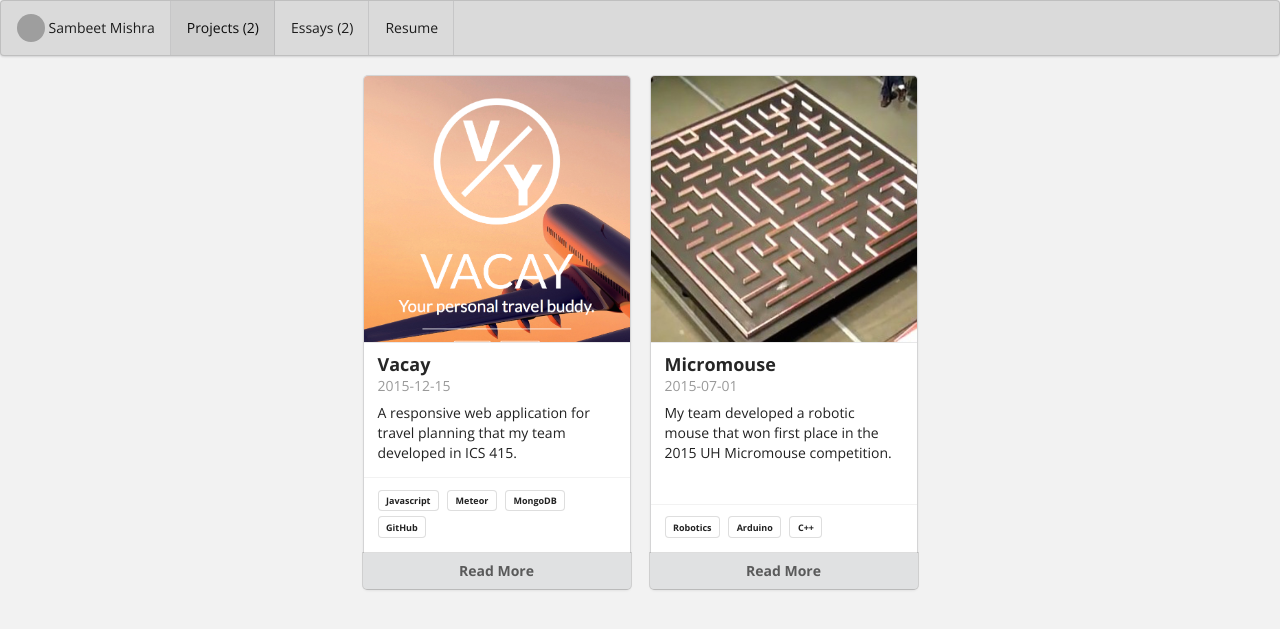
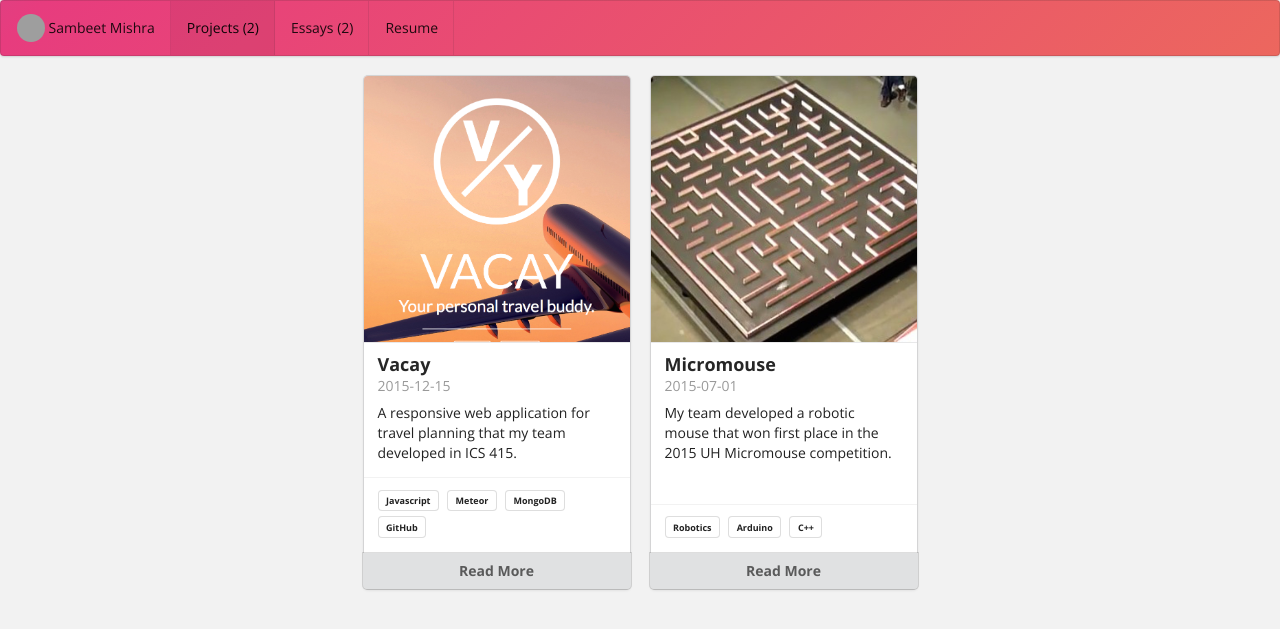
Before and after one commit to sambeetportfolio/sambeet_portfolio, a Jekyll site: the page built from projects/index.html, in a window 1280 px wide. Shown: the top 629 px of the page. Built offline with Jekyll 4.4.1, drawn with Linux system fonts in a browser that asks for light colours.

Commit message:
refactor css

```diff
--- a/css/stylesheet-customizations.scss
+++ b/css/stylesheet-customizations.scss
@@ -15,6 +15,22 @@
 // Customize the menubar color
 .ui.menu {
   // background: $background-start;
+
+	background: linear-gradient(-45deg, #ee7752, #e73c7e, #23a6d5, #23d5ab);
+	background-size: 400% 400%;
+	animation: gradient 15s ease infinite;
+}
+
+@keyframes gradient {
+	0% {
+		background-position: 0% 50%;
+	}
+	50% {
+		background-position: 100% 50%;
+	}
+	100% {
+		background-position: 0% 50%;
+	}
 }
 
 // Customize the home page icon colors
```
